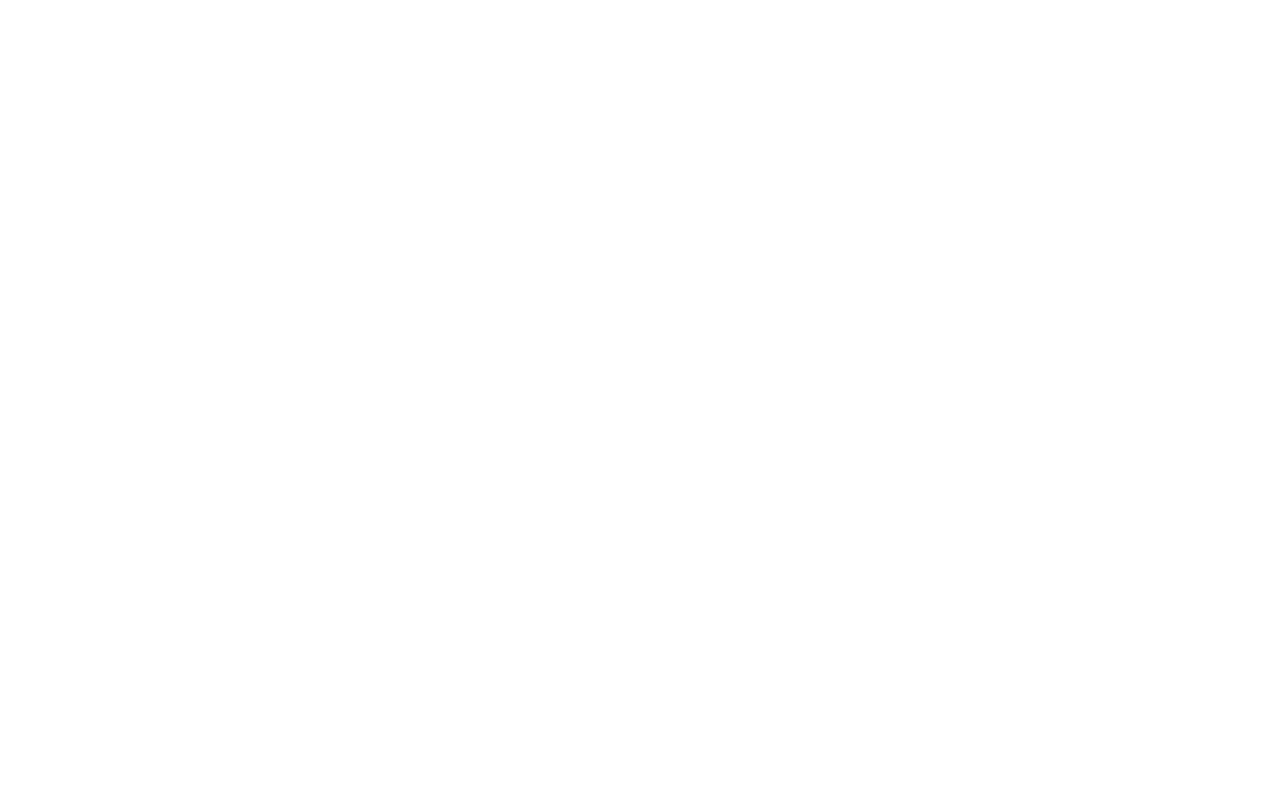
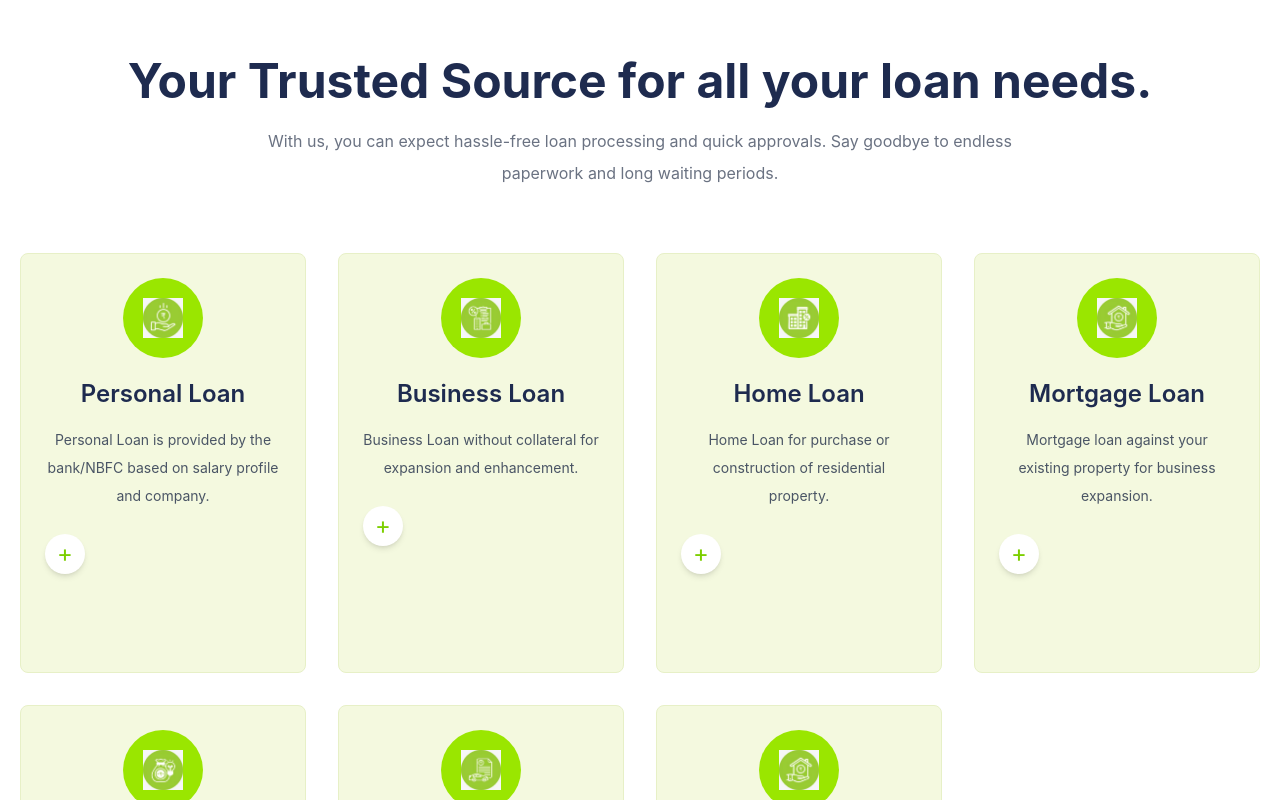
Before and after one commit to Shaikhjunaid49/Sasta_paisa, a React (Vite) app in the folder Sasta_paisa/: page / in a window 1280 px wide. Shown: the part 820-1620 px from the top of the page. Before the commit the page ends 800 px from the top, so only its background shows below. Built offline with nearby package versions, Linux system fonts and the light colour scheme.

Commit message:
Now Adding the Loan Service section

```diff
--- a/Sasta_paisa/src/App.jsx
+++ b/Sasta_paisa/src/App.jsx
@@ -1,8 +1,8 @@
 import React from "react";
 import Nav from "./components/Nav";
-import Card from "./components/LoanCard";
 import HeroSection from "./sections/HeroSection";
 import FloatingText from "./components/FloatingText";
+import LoanServices from "./sections/LoanServices";
 
 function App() {
   return (
@@ -10,6 +10,7 @@
       <Nav />
       <HeroSection />
       <FloatingText />
+      <LoanServices />
     </>
   );
 }
--- a/Sasta_paisa/src/components/LoanCard.jsx
+++ b/Sasta_paisa/src/components/LoanCard.jsx
@@ -1,20 +1,41 @@
-function LoanCard({ image, title }) {
+function LoanCard({
+  image,
+  title,
+  description,
+  showButton = false,
+  height = "h-[220px]",
+}) {
   return (
-    <div className="bg-[#f7faea] border border-[#edf3d1] rounded-xl p-8 flex flex-col items-center justify-center gap-5 hover:shadow-lg transition duration-300 cursor-pointer">
-
+    <div
+      className={`bg-[#f4f9df] border border-[#e7f0c7] rounded-lg p-6 ${height} hover:shadow-lg transition duration-300`}
+    >
       {/* ICON */}
-      <div className="w-24 h-24 bg-lime-400 rounded-full flex items-center justify-center">
+      <div className="w-20 h-20 rounded-full bg-lime-400 flex items-center justify-center mx-auto">
         <img
           src={image}
           alt={title}
-          className="w-12 h-12 object-contain"
+          className="w-10 h-10 object-contain"
         />
       </div>
 
       {/* TITLE */}
-      <h2 className="text-xl font-semibold text-gray-800 text-center">
+      <h2 className="text-2xl font-semibold text-center text-[#1e2b4f] mt-5">
         {title}
       </h2>
+
+      {/* DESCRIPTION */}
+      {description && (
+        <p className="text-gray-600 text-sm text-center leading-7 mt-4">
+          {description}
+        </p>
+      )}
+
+      {/* BUTTON */}
+      {showButton && (
+        <button className="w-10 h-10 rounded-full bg-white mt-6 flex items-center justify-center text-lime-500 text-2xl shadow-md hover:scale-110 transition">
+          +
+        </button>
+      )}
     </div>
   );
 }
--- a/Sasta_paisa/src/components/Nav.jsx
+++ b/Sasta_paisa/src/components/Nav.jsx
@@ -37,7 +37,8 @@
             <a href="/">HOME</a>
 
             {/* LOANS DROPDOWN */}
-            <div className="relative group">
+            <div className="re
+            lative group">
               <button className="flex items-center gap-1">LOANS ▼</button>
 
               <div className="absolute hidden group-hover:block top-8 left-0 bg-white shadow-lg rounded-md w-60 py-3 z-50">
--- /dev/null
+++ b/Sasta_paisa/src/sections/LoanServices.jsx
@@ -0,0 +1,88 @@
+import LoanCard from "../components/LoanCard";
+
+import personalLoan from "../assets/icons/icon1.jpeg";
+import businessLoan from "../assets/icons/icon2.jpeg";
+import homeLoan from "../assets/icons/icon3.jpeg";
+import mortgageLoan from "../assets/icons/icon4.jpeg";
+import usedCar from "../assets/icons/icon5.jpeg";
+import creditCard from "../assets/icons/icon6.jpeg";
+
+export default function LoanServices() {
+  return (
+    <>
+     <section className="w-full py-20 bg-white">
+      <div className="max-w-7xl mx-auto px-5">
+
+        {/* HEADING */}
+        <div className="text-center mb-16">
+          <h2 className="text-5xl font-bold text-[#1e2b4f]">
+            Your Trusted Source for all your loan needs.
+          </h2>
+
+          <p className="text-gray-500 mt-5 max-w-3xl mx-auto leading-8">
+            With us, you can expect hassle-free loan processing and quick approvals.
+            Say goodbye to endless paperwork and long waiting periods.
+          </p>
+        </div>
+
+        {/* CARDS */}
+        <div className="grid grid-cols-1 md:grid-cols-2 lg:grid-cols-3 xl:grid-cols-4 gap-8">
+
+          <LoanCard
+            image={personalLoan}
+            title="Personal Loan"
+            description="Personal Loan is provided by the bank/NBFC based on salary profile and company."
+            showButton={true}
+            height="h-[420px]"
+          />
+
+          <LoanCard
+            image={businessLoan}
+            title="Business Loan"
+            description="Business Loan without collateral for expansion and enhancement."
+            showButton={true}
+            height="h-[420px]"
+          />
+
+          <LoanCard
+            image={homeLoan}
+            title="Home Loan"
+            description="Home Loan for purchase or construction of residential property."
+            showButton={true}
+            height="h-[420px]"
+          />
+
+          <LoanCard
+            image={mortgageLoan}
+            title="Mortgage Loan"
+            description="Mortgage loan against your existing property for business expansion."
+            showButton={true}
+            height="h-[420px]"
+          />
+          <LoanCard
+            image={usedCar}
+            title="Mortgage Loan"
+            description="Mortgage loan against your existing property for business expansion."
+            showButton={true}
+            height="h-[420px]"
+          />
+          <LoanCard
+            image={creditCard}
+            title="Credit Card"
+            description="Credit Card for your daily expenses and purchases."
+            showButton={true}
+            height="h-[420px]"
+          />
+          <LoanCard
+            image={mortgageLoan}
+            title="Mortgage Loan"
+            description="Mortgage loan against your existing property for business expansion."
+            showButton={true}
+            height="h-[420px]"
+          />
+        </div>
+      </div>
+    </section>
+    </>
+  )
+}
```
Also changed, not shown: Sasta_paisa/src/sections/HeroSection.jsx (+5 -6 lines).
